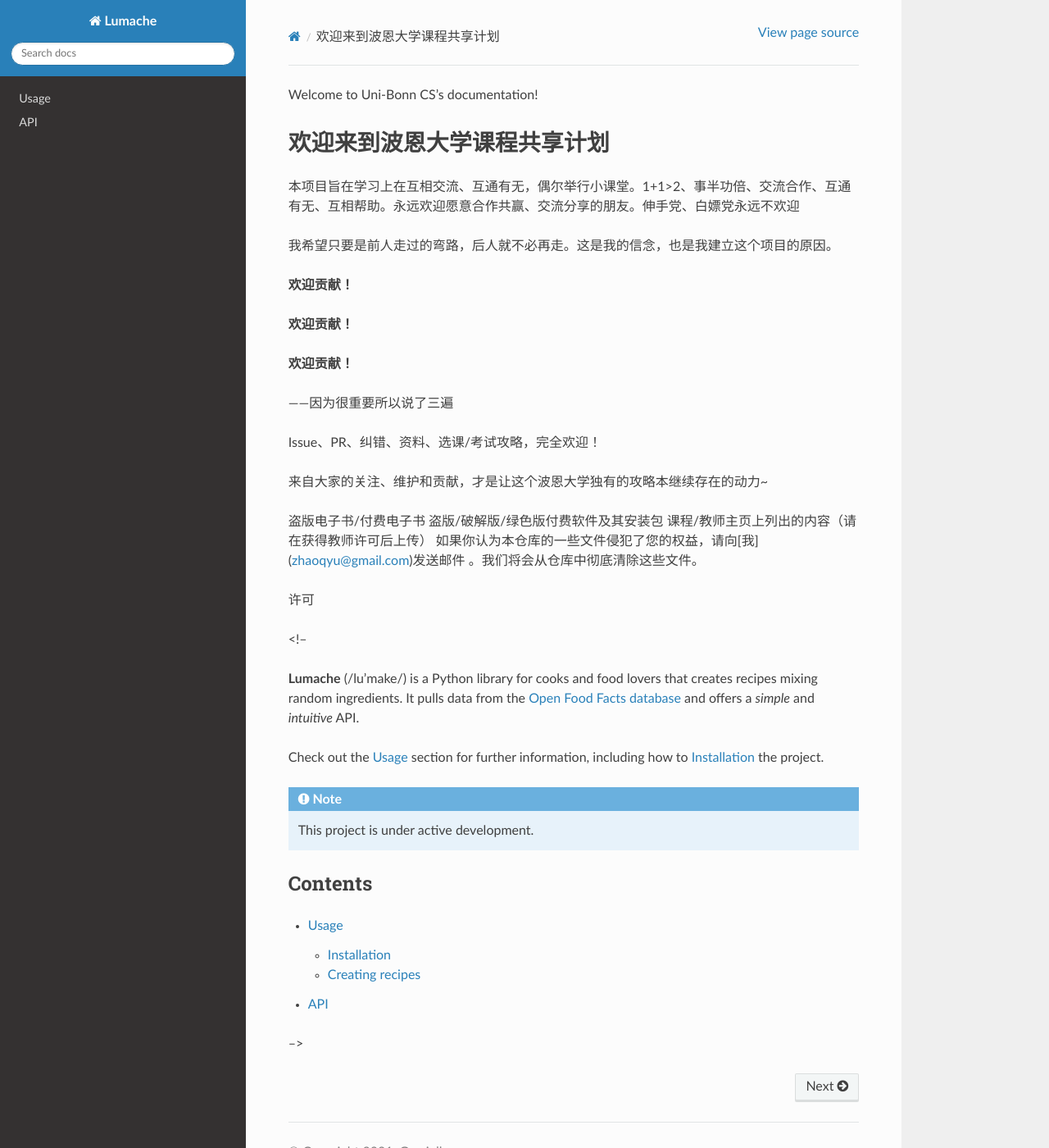
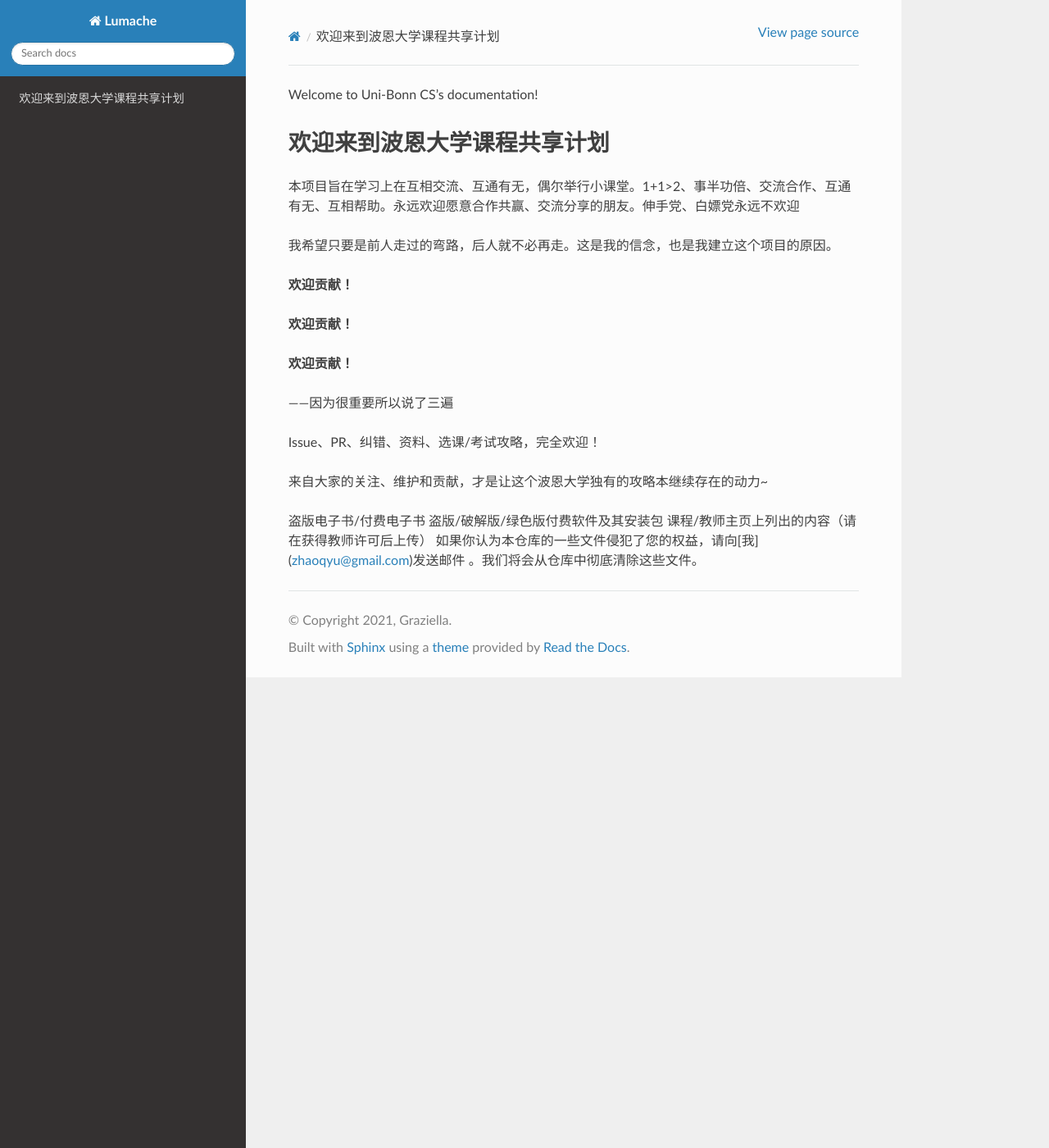
Before and after one commit to zhaoqyu/Uni-Bonn, a Sphinx documentation site: the page built from docs/source/index.rst, in a window 1280 px wide and 1400 px high. Shown: the whole window at 82% size. Built offline with Sphinx 7.4.7 and the Read the Docs theme 3.1.0, drawn with Linux system fonts in a browser that asks for light colours.

Commit message:
Update index.rst

```diff
--- a/docs/source/index.rst
+++ b/docs/source/index.rst
@@ -28,29 +28,3 @@ Issue、PR、纠错、资料、选课/考试攻略，完全欢迎！
 盗版/破解版/绿色版付费软件及其安装包
 课程/教师主页上列出的内容（请在获得教师许可后上传）
 如果你认为本仓库的一些文件侵犯了您的权益，请向[我](zhaoqyu@gmail.com)发送邮件 。我们将会从仓库中彻底清除这些文件。
-
-许可
-
-
-<!--
-
-**Lumache** (/lu'make/) is a Python library for cooks and food lovers
-that creates recipes mixing random ingredients.
-It pulls data from the `Open Food Facts database <https://world.openfoodfacts.org/>`_
-and offers a *simple* and *intuitive* API.
-
-Check out the :doc:`usage` section for further information, including
-how to :ref:`installation` the project.
-
-.. note::
-
-   This project is under active development.
-
-Contents
---------
-
-.. toctree::
-
-   usage
-   api
--->
```
